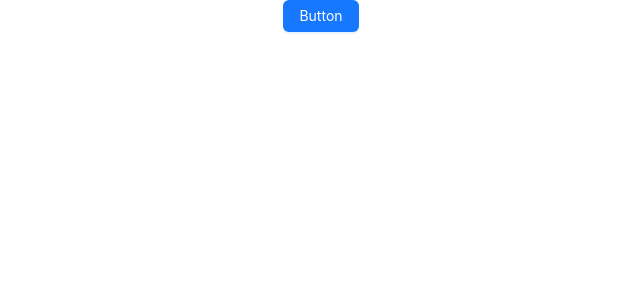
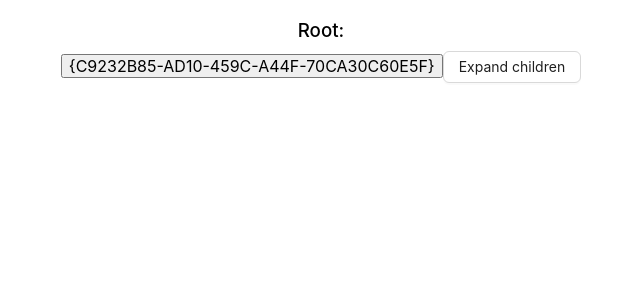
Before and after one commit to dmitry-sidorov/node-tree, a React (Create React App) app: page / in a window 1280 px wide. Shown: the top 300 px of the page, without its empty margins (319-959 px from the left). Built offline with nearby package versions, Linux system fonts and the light colour scheme.

Commit message:
Add redux

```diff
--- a/package.json
+++ b/package.json
@@ -3,6 +3,7 @@
   "version": "0.1.0",
   "private": true,
   "dependencies": {
+    "@reduxjs/toolkit": "^1.9.3",
     "@testing-library/jest-dom": "^5.16.5",
     "@testing-library/react": "^13.4.0",
     "@testing-library/user-event": "^13.5.0",
@@ -14,6 +15,7 @@
     "axios": "^1.3.4",
     "react": "^18.2.0",
     "react-dom": "^18.2.0",
+    "react-redux": "^8.0.5",
     "react-scripts": "5.0.1",
     "typescript": "^4.9.5",
     "web-vitals": "^2.1.4"
--- a/src/App.tsx
+++ b/src/App.tsx
@@ -1,13 +1,18 @@
 import React from 'react';
+import { Provider } from 'react-redux';
 import { Button } from 'antd';
 import './App.css';
 import 'antd/dist/reset.css';
+import Tree from './Tree';
+import store from './store';
 
 function App() {
   return (
-    <div className="App">
-      <Button type="primary">Button</Button>
-    </div>
+    <Provider store={store}>
+      <div className="App">
+        <Tree />
+      </div>
+    </Provider>
   );
 }
 
--- /dev/null
+++ b/src/Tree.css
@@ -0,0 +1,3 @@
+.tree {
+  margin: 20px auto;
+}
--- a/src/Tree.tsx
+++ b/src/Tree.tsx
@@ -1,6 +1,17 @@
 import React from 'react';
+import './Tree.css';
+import mockData from './mock-data.json';
+import TreeNode from './TreeNode';
 
-export const Tree = (props: any) => {
+const Tree = (props: any) => {
+  console.log('mock data: ', mockData);
 
+  return (
+    <div className='tree'>
+      <h3>Root:</h3>
+      <TreeNode {...mockData} />
+    </div>
+  );
+}
 
-}
+export default Tree;
--- a/src/TreeNode.tsx
+++ b/src/TreeNode.tsx
@@ -1,6 +1,23 @@
-import React from 'react';
+import { Button } from 'antd';
+import React, { useState } from 'react';
+import { useAppDispatch, useAppSelector } from './store';
+import { selectSelectedNodeId, setSelectedNodeId } from './store/slices';
+import { Tree } from './types';
 
-export const TreeNode = (props: any) => {
+const TreeNode = ({ id, name, children }: Tree) => {
+  const [showChildren, setShowChildren] = useState<boolean>(false);
+  const selectedNodeId = useAppSelector(selectSelectedNodeId);
+  const dispatch = useAppDispatch();
 
+  console.log('selectedNodeId: ', selectedNodeId);
 
+  return (
+    <div className='tree-node'>
+      <button onClick={() => dispatch(setSelectedNodeId(id))}>{name}</button>
+      {children.length && <Button onClick={() => setShowChildren(!showChildren)}>Expand children</Button>}
+      {showChildren && children.map(node => <TreeNode {...node} key={`${node.name}--${node.id}`} />)}
+    </div>
+  )
 }
+
+export default TreeNode;
--- /dev/null
+++ b/src/mock-data.json
@@ -0,0 +1,59 @@
+{
+  "id": 1,
+  "name": "{C9232B85-AD10-459C-A44F-70CA30C60E5F}",
+  "children": [
+      {
+          "id": 866,
+          "name": "Root 2",
+          "children": [
+              {
+                  "id": 880,
+                  "name": "Root 3",
+                  "children": [
+                      {
+                          "id": 892,
+                          "name": "Root 4",
+                          "children": [
+                              {
+                                  "id": 898,
+                                  "name": "test node",
+                                  "children": []
+                              }
+                          ]
+                      },
+                      {
+                          "id": 895,
+                          "name": "qqq",
+                          "children": []
+                      }
+                  ]
+              },
+              {
+                  "id": 906,
+                  "name": "66ttee",
+                  "children": []
+              }
+          ]
+      },
+      {
+          "id": 849,
+          "name": "fff",
+          "children": []
+      },
+      {
+          "id": 840,
+          "name": "kmmmmmm",
+          "children": []
+      },
+      {
+          "id": 897,
+          "name": "ads",
+          "children": []
+      },
+      {
+          "id": 904,
+          "name": "myNode",
+          "children": []
+      }
+  ]
+}
--- /dev/null
+++ b/src/store/index.ts
@@ -0,0 +1,26 @@
+import { configureStore, ThunkAction, Action } from '@reduxjs/toolkit';
+import { TypedUseSelectorHook, useDispatch, useSelector } from 'react-redux';
+
+import rootReducer from './slices';
+
+export const makeStore = () => {
+  return configureStore({ reducer: rootReducer });
+};
+
+const store = makeStore();
+
+export type AppState = ReturnType<typeof store.getState>;
+
+export type AppDispatch = typeof store.dispatch;
+
+export type AppThunk<ReturnType = void> = ThunkAction<
+  ReturnType,
+  AppState,
+  unknown,
+  Action<string>
+>;
+
+export const useAppDispatch = () => useDispatch<AppDispatch>();
+export const useAppSelector: TypedUseSelectorHook<AppState> = useSelector;
+
+export default store;
--- /dev/null
+++ b/src/store/slices.ts
@@ -0,0 +1,30 @@
+import { combineReducers } from '@reduxjs/toolkit';
+import { createSlice, PayloadAction } from '@reduxjs/toolkit';
+import { AppState } from '../store';
+
+export type PageState = {
+  selectedNodeId: number | null;
+};
+
+export const pageStateSlice = createSlice({
+  name: 'pageState',
+  initialState: { selectedNodeId: null } as PageState,
+  reducers: {
+    setSelectedNodeId: (state: PageState, { payload: selectedNodeId }: PayloadAction<number>) => {
+      return { ...state, selectedNodeId };
+    },
+    resetSelectedNodeId: (state: PageState) => {
+      return { ...state, selectedNodeId: null };
+    },
+  },
+});
+
+export const { setSelectedNodeId, resetSelectedNodeId } = pageStateSlice.actions;
+
+export const selectSelectedNodeId = ({ pageState: { selectedNodeId } }: AppState) => selectedNodeId;
+
+const rootReducer = {
+  pageState: pageStateSlice.reducer,
+};
+
+export default rootReducer;
--- a/src/types.ts
+++ b/src/types.ts
@@ -1,7 +1,7 @@
 export type Tree = {
   id: number;
-  name: string,
-  children: Tree[]
+  name: string;
+  children: Tree[];
 }
 
 export type CreateNodeParams = {
```
Also changed, not shown: 1 other file (tests, documents, lock files or other folders).
